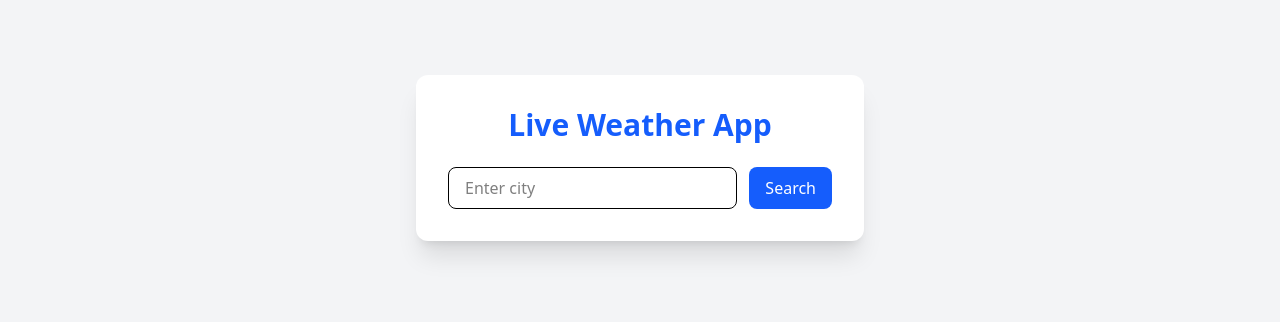
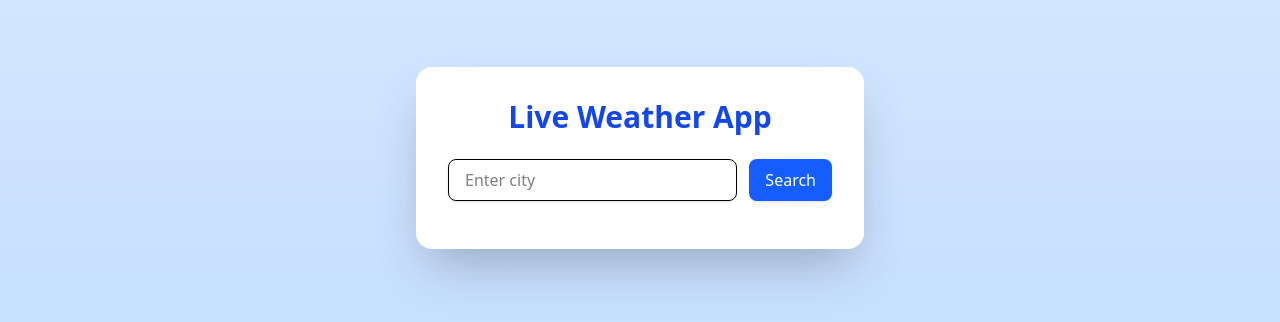
Before and after one commit to MukeshCheekatla/LiveWeather, a React app in the folder frontend/: page / in a window 1280 px wide. Shown: the part 242-564 px from the top of the page. Built offline with nearby package versions, Linux system fonts and the light colour scheme; the HTML template or start-up script is replaced by a standard one.

Commit message:
splitting into components

```diff
--- a/frontend/src/App.jsx
+++ b/frontend/src/App.jsx
@@ -1,4 +1,6 @@
 import { useState } from "react";
+import SearchBox from "./components/SearchBox";
+import WeatherCard from "./components/WeatherCard";
 
 function App() {
   const [city, setCity] = useState("");
@@ -11,47 +13,25 @@ function App() {
   }
 
   return (
-    <div className="min-h-screen bg-gray-100 flex items-center justify-center p-5">
-      <div className="bg-white shadow-xl rounded-xl p-8 max-w-md w-full">
-        <h1 className="text-3xl font-bold text-center mb-6 text-blue-600">
+    <div className="min-h-screen bg-gradient-to-b from-blue-100 to-blue-200 flex items-center justify-center p-5">
+      <div className="bg-white shadow-2xl rounded-2xl p-8 max-w-md w-full">
+
+        <h1 className="text-3xl font-bold text-center mb-6 text-blue-700">
           Live Weather App
         </h1>
 
-        <div className="flex gap-3">
-          <input
-            type="text"
-            value={city}
-            onChange={(e) => setCity(e.target.value)}
-            placeholder="Enter city"
-            className="w-full px-4 py-2 border rounded-lg focus:outline-none"
-          />
+        <SearchBox city={city} setCity={setCity} getWeather={getWeather} />
 
-          <button
-            onClick={getWeather}
-            className="px-4 py-2 bg-blue-600 text-white rounded-lg hover:bg-blue-700"
-          >
-            Search
-          </button>
-        </div>
-
-        {/* Clean Weather Card */}
         {weather && weather.success && (
-          <div className="mt-6 p-4 rounded-lg border">
-            <h2 className="text-xl font-bold">{weather.data.city}</h2>
-            <p>Temperature: {weather.data.temp}°C</p>
-            <p>Humidity: {weather.data.humidity}%</p>
-            <p>Wind: {weather.data.wind} km/h</p>
-            <p>Condition: {weather.data.condition}</p>
-            <p className="capitalize">{weather.data.description}</p>
-          </div>
+          <WeatherCard data={weather.data} />
         )}
 
-        {/* If city invalid */}
         {weather && weather.success === false && (
-          <p className="mt-4 text-red-500 text-center">
+          <p className="mt-4 text-red-500 text-center font-medium">
             City not found
           </p>
         )}
+
       </div>
     </div>
   );
--- /dev/null
+++ b/frontend/src/components/SearchBox.jsx
@@ -0,0 +1,22 @@
+function SearchBox({ city, setCity, getWeather }) {
+  return (
+    <div className="flex gap-3 mb-4">
+      <input
+        type="text"
+        value={city}
+        onChange={(e) => setCity(e.target.value)}
+        placeholder="Enter city"
+        className="w-full px-4 py-2 border rounded-lg focus:outline-none shadow-sm"
+      />
+
+      <button
+        onClick={getWeather}
+        className="px-4 py-2 bg-blue-600 text-white rounded-lg hover:bg-blue-700 shadow"
+      >
+        Search
+      </button>
+    </div>
+  );
+}
+
+export default SearchBox;
--- /dev/null
+++ b/frontend/src/components/WeatherCard.jsx
@@ -0,0 +1,48 @@
+function getEmoji(condition) {
+  const map = {
+    Clear: "☀️",
+    Clouds: "☁️",
+    Rain: "🌧️",
+    Drizzle: "🌦️",
+    Thunderstorm: "⛈️",
+    Snow: "❄️",
+    Mist: "🌫️",
+    Fog: "🌫️",
+    Haze: "🌁",
+    Smoke: "💨",
+  };
+
+  return map[condition] || "🌍";
+}
+
+function WeatherCard({ data }) {
+  return (
+    <div className="mt-6 p-6 bg-blue-50 rounded-xl shadow-lg text-center">
+
+      {/* Emoji Icon */}
+      <div className="text-6xl mb-3">
+        {getEmoji(data.condition)}
+      </div>
+
+      <h2 className="text-2xl font-bold mb-1 text-gray-800">
+        {data.city}
+      </h2>
+
+      <p className="text-4xl font-bold text-blue-600 mb-4">
+        {data.temp}°C
+      </p>
+
+      <p className="text-gray-700 capitalize mb-1 text-lg">
+        {data.description}
+      </p>
+
+      <div className="flex justify-around mt-4 text-sm text-gray-600">
+        <p>Humidity: {data.humidity}%</p>
+        <p>Wind: {data.wind} km/h</p>
+      </div>
+
+    </div>
+  );
+}
+
+export default WeatherCard;
```
